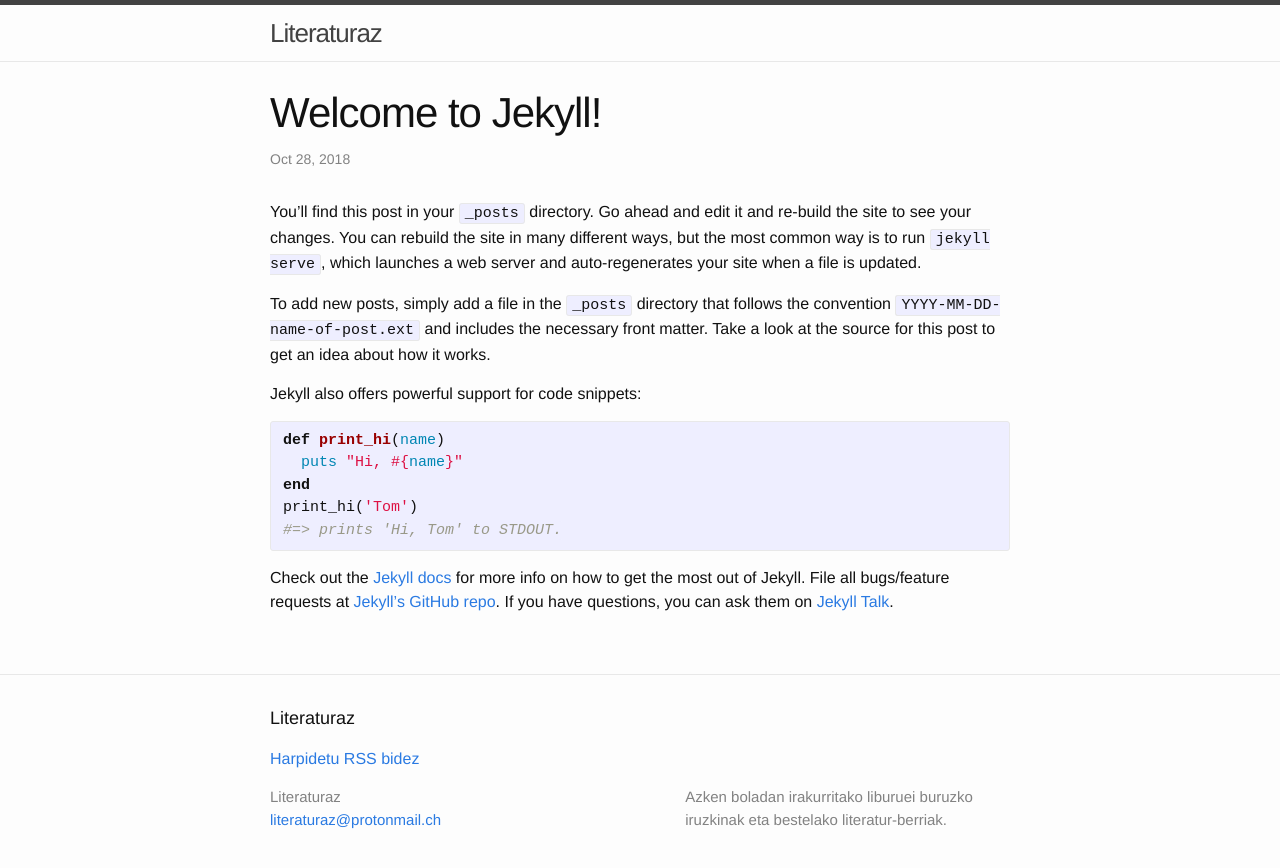
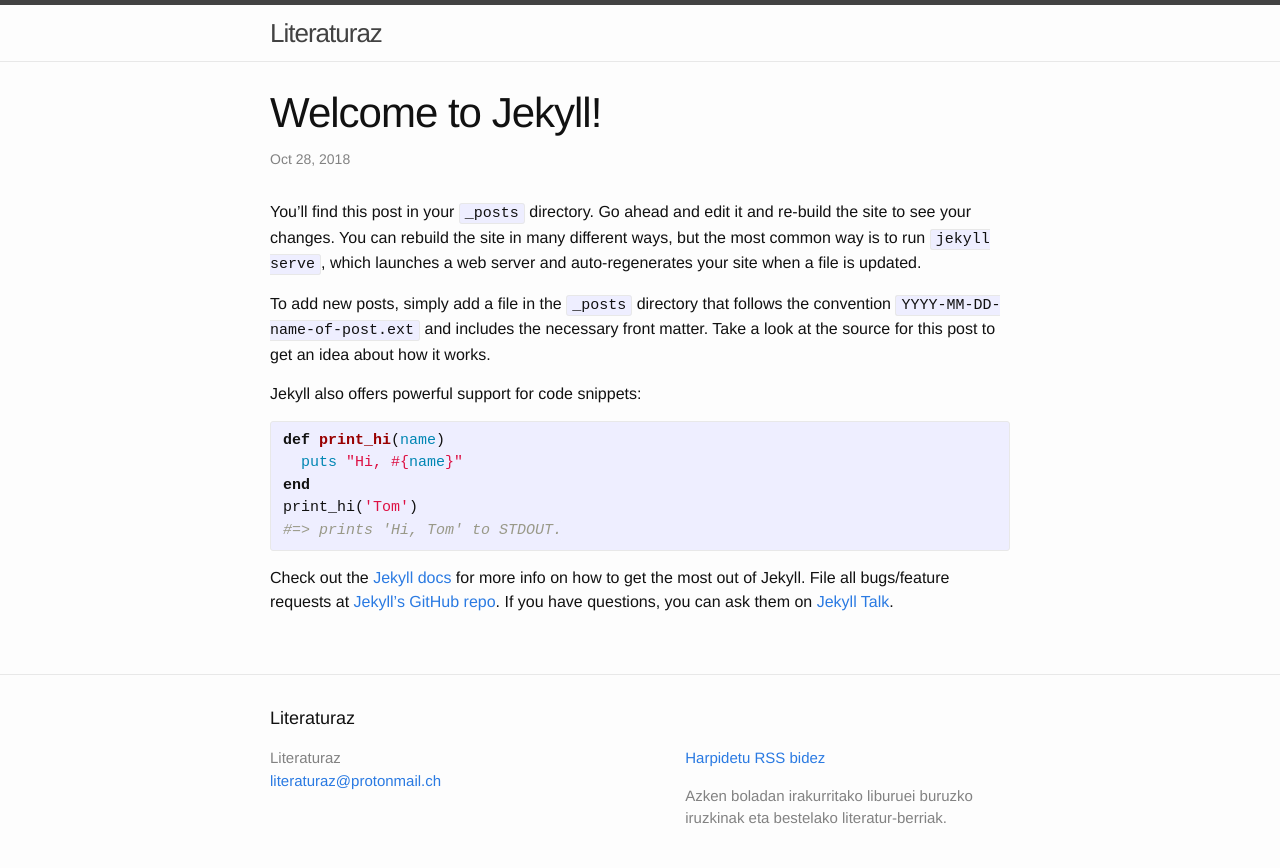
Before and after one commit to literaturaz/literaturaz.github.io, a Jekyll site: the page built from _posts/2018-10-28-welcome-to-jekyll.markdown, in a window 1280 px wide. Shown: the top 868 px of the page. Built offline with Jekyll 4.4.1, drawn with Linux system fonts in a browser that asks for light colours.

Commit message:
Update footer.html

```diff
--- a/_includes/footer.html
+++ b/_includes/footer.html
@@ -3,7 +3,7 @@
   <div class="wrapper">
 
     <h2 class="footer-heading">{{ site.title }}</h2>
-    <p class="rss-subscribe"><a href="/feed.xml">Harpidetu RSS bidez</a></p>
+
 
 
 
@@ -33,6 +33,7 @@
       </div>
 
       <div class="footer-col footer-col-3">
+         <p class="rss-subscribe"><a href="/feed.xml">Harpidetu RSS bidez</a></p>
         <p>{{ site.description }}</p>
       </div>
     </div>
```
